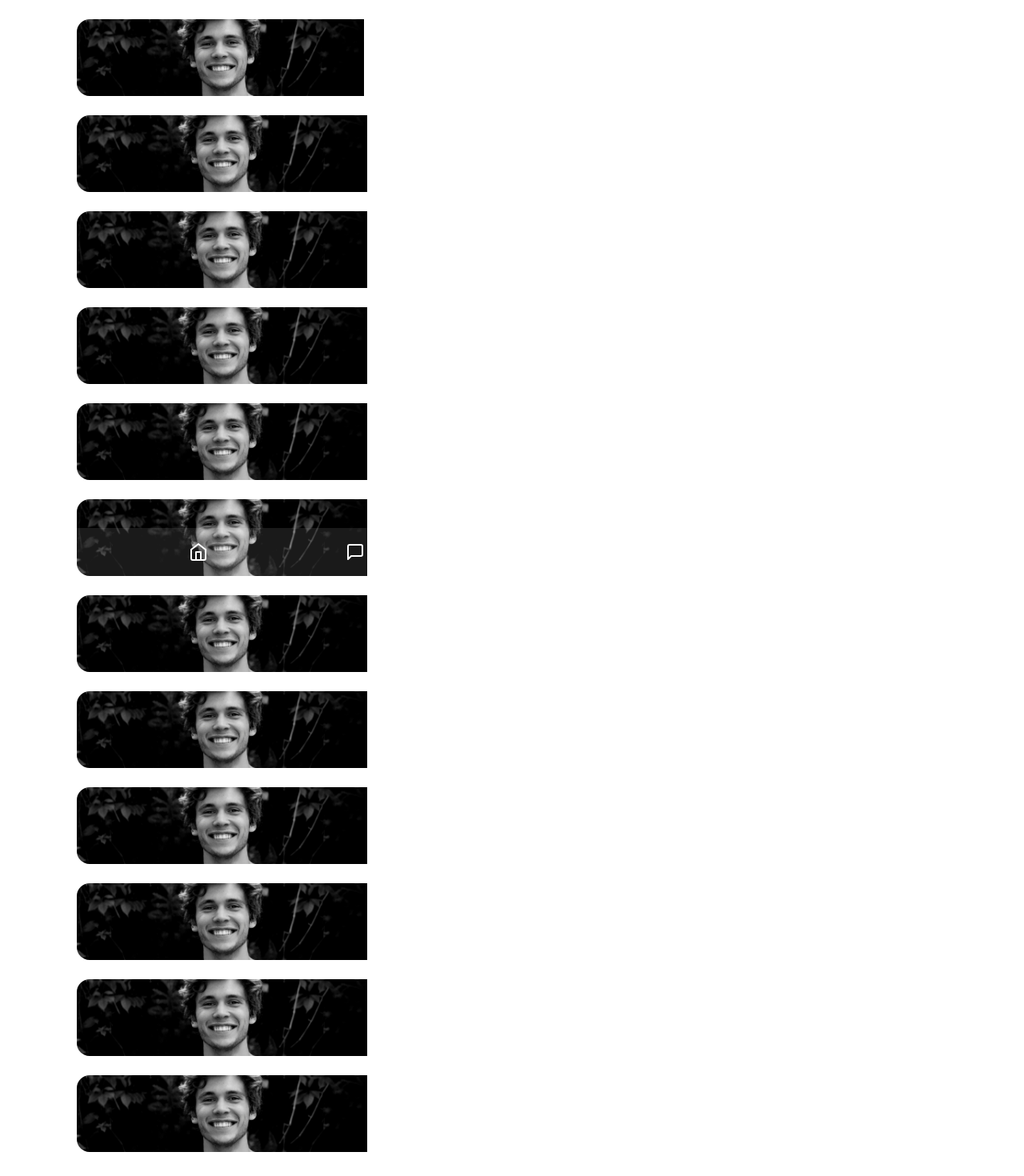
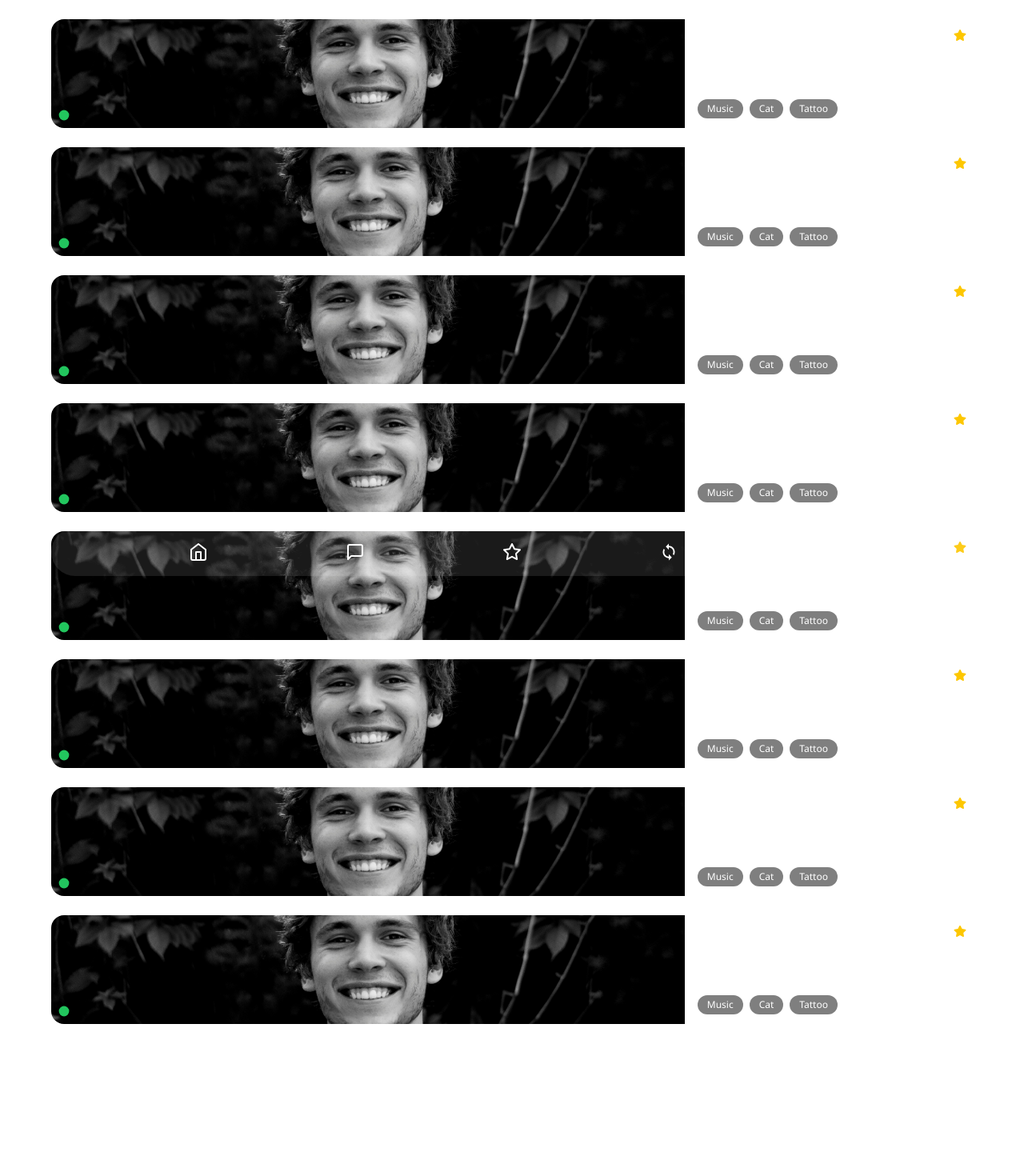
Before and after one commit to kevincalixte/wivy-nextjs, a Next.js app: page /welcome in a window 1280 px wide. Shown: the part 60-1530 px from the top of the page at 80% size. After the commit the page ends 1440 px from the top, so only its background shows below. Built offline with nearby package versions, Linux system fonts and the light colour scheme.

Commit message:
welcome: user test

```diff
--- a/src/app/components/NavbarBottom/NavbarBottom.tsx
+++ b/src/app/components/NavbarBottom/NavbarBottom.tsx
@@ -1,5 +1,5 @@
 import Link from 'next/link'
-import { FiSearch, FiUsers, FiHeart, FiMessageCircle, FiMessageSquare, FiHome, FiUser } from 'react-icons/fi';
+import { FiSearch, FiStar,FiUsers, FiHeart, FiMessageCircle, FiMessageSquare, FiHome, FiUser } from 'react-icons/fi';
 import { IoMdSync } from "react-icons/io";
 
 function NavbarBottom() {
@@ -11,7 +11,7 @@ function NavbarBottom() {
         <ul className='flex gap-3 justify-evenly w-full text-2xl'>
           <li><Link href={""} className="flex items-center gap-1"><FiHome /></Link></li>
           <li><Link href={""} className="flex items-center gap-1"><FiMessageSquare /></Link></li>
-          <li><Link href={""} className="flex items-center gap-1"><FiSearch /></Link></li>
+          <li><Link href={""} className="flex items-center gap-1"><FiStar /></Link></li>
           <li><Link href={""} className="flex items-center gap-1">< IoMdSync /></Link></li>
           <li><Link href={""} className="flex items-center gap-1">< FiUser /></Link></li>
         </ul>
--- a/src/app/components/Tag/Tag.tsx
+++ b/src/app/components/Tag/Tag.tsx
@@ -1,8 +1,8 @@
 import React from 'react'
 
-function Tag() {
+function Tag({ children }: { children: string }) {
     return (
-        <div className=' bg-white/10 '>Tag</div>
+        <div className='text-xs inline-block px-3 py-1 rounded-full bg-black/50  '>{children}</div>
     )
 }
 
--- a/src/app/components/User/User.tsx
+++ b/src/app/components/User/User.tsx
@@ -14,142 +14,138 @@ import {
     GiAquarius,
     GiPisces
 } from "react-icons/gi";
+import { FaStar, FaHeart } from "react-icons/fa";
 function User() {
     return (
-        <div className='mt-18 mb-22'>
-            <div className='flex justify-center'>
-                <article className='flex w-[85%] h-24 bg-white/15 m-3 rounded-2xl overflow-hidden'>
-                    <div className='w-1/2  justify-center  h-full rounded-2xl  '><img className='w-full h-full object-cover' src="/img/home/album-meet/meet1.jpg" alt="" /></div>
-                    <div className='flex  ir  w-full gap-2 px-4 py-1'>
-                        <h2>Theo,</h2>
-                        <span>25 </span>
-                        <GiAries className='' />
-                        {/* <span className=''>Signe astrologique</span> <GiAries/> */}
+        <div className='mt-18 mb-22 flex flex-col items-center'>
+            <article className='flex w-[90%] h-34 bg-white/15 m-3 rounded-2xl overflow-hidden'>
+                <div className='w-3/4 h-full rounded-2xl relative '>
+                    <img className='w-4 h-4 absolute bottom-2 left-2' src="/img/user/user-connected.svg" alt="" />
+                    <img className='w-full h-full object-cover' src="/img/home/album-meet/meet1.jpg" alt="" />
                 </div>
-                    {/* <Tag></Tag> */}
+
+                <div className=' flex flex-col  gap-3 pl-4 pt-1'>
+                    <h2 className='flex gap-2 items-center'>Theo,<span>25 </span> <span>  <GiAries /></span> <span className=' w-full flex gap-1 justify-end p-2'><FaStar className='text-yellow-400'></FaStar></span></h2>
+                    <p className='text-sm'>Lorem ipsum dolor sit, amet consectetur adipisicing elit...</p>
+                    <div className='flex gap-2'>
+                        <Tag>Music</Tag>
+                        <Tag>Cat</Tag>
+                        <Tag>Tattoo</Tag>
+                    </div>
+                </div>
             </article>
+            <article className='flex w-[90%] h-34 bg-white/15 m-3 rounded-2xl overflow-hidden'>
+                <div className='w-3/4 h-full rounded-2xl relative '>
+                    <img className='w-4 h-4 absolute bottom-2 left-2' src="/img/user/user-connected.svg" alt="" />
+                    <img className='w-full h-full object-cover' src="/img/home/album-meet/meet1.jpg" alt="" />
                 </div>
-            <div className='flex justify-center'>
-                <article className='flex w-[85%] h-24 bg-white/15 m-3 rounded-2xl overflow-hidden'>
-                    <div className='w-1/3 h-full rounded-2xl  '><img className='w-full h-full object-cover' src="/img/home/album-meet/meet1.jpg" alt="" /></div>
-                    <div className='flex gap-2 px-4 py-1'>
-                        <h2>Theo,</h2>
-                        <span>25</span> <GiAries />
-                        {/* <span className=''>Signe astrologique</span> <GiAries/> */}
+
+                <div className=' flex flex-col  gap-3 pl-4 pt-1'>
+                    <h2 className='flex gap-2 items-center'>Theo,<span>25 </span> <span>  <GiAries /></span> <span className=' w-full flex gap-1 justify-end p-2'><FaStar className='text-yellow-400'></FaStar></span></h2>
+                    <p className='text-sm'>Lorem ipsum dolor sit, amet consectetur adipisicing elit...</p>
+                    <div className='flex gap-2'>
+                        <Tag>Music</Tag>
+                        <Tag>Cat</Tag>
+                        <Tag>Tattoo</Tag>
                     </div>
-                    {/* <Tag></Tag> */}
+                </div>
             </article>
+            <article className='flex w-[90%] h-34 bg-white/15 m-3 rounded-2xl overflow-hidden'>
+                <div className='w-3/4 h-full rounded-2xl relative '>
+                    <img className='w-4 h-4 absolute bottom-2 left-2' src="/img/user/user-connected.svg" alt="" />
+                    <img className='w-full h-full object-cover' src="/img/home/album-meet/meet1.jpg" alt="" />
                 </div>
-            <div className='flex justify-center'>
-                <article className='flex w-[85%] h-24 bg-white/15 m-3 rounded-2xl overflow-hidden'>
-                    <div className='w-1/3 h-full rounded-2xl  '><img className='w-full h-full object-cover' src="/img/home/album-meet/meet1.jpg" alt="" /></div>
-                    <div className='flex gap-2 px-4 py-1'>
-                        <h2>Theo,</h2>
-                        <span>25</span> <GiAries />
-                        {/* <span className=''>Signe astrologique</span> <GiAries/> */}
+
+                <div className=' flex flex-col  gap-3 pl-4 pt-1'>
+                    <h2 className='flex gap-2 items-center'>Theo,<span>25 </span> <span>  <GiAries /></span> <span className=' w-full flex gap-1 justify-end p-2'><FaStar className='text-yellow-400'></FaStar></span></h2>
+                    <p className='text-sm'>Lorem ipsum dolor sit, amet consectetur adipisicing elit...</p>
+                    <div className='flex gap-2'>
+                        <Tag>Music</Tag>
+                        <Tag>Cat</Tag>
+                        <Tag>Tattoo</Tag>
                     </div>
-                    {/* <Tag></Tag> */}
+                </div>
             </article>
+            <article className='flex w-[90%] h-34 bg-white/15 m-3 rounded-2xl overflow-hidden'>
+                <div className='w-3/4 h-full rounded-2xl relative '>
+                    <img className='w-4 h-4 absolute bottom-2 left-2' src="/img/user/user-connected.svg" alt="" />
+                    <img className='w-full h-full object-cover' src="/img/home/album-meet/meet1.jpg" alt="" />
                 </div>
-            <div className='flex justify-center'>
-                <article className='flex w-[85%] h-24 bg-white/15 m-3 rounded-2xl overflow-hidden'>
-                    <div className='w-1/3 h-full rounded-2xl  '><img className='w-full h-full object-cover' src="/img/home/album-meet/meet1.jpg" alt="" /></div>
-                    <div className='flex gap-2 px-4 py-1'>
-                        <h2>Theo,</h2>
-                        <span>25</span> <GiAries />
-                        {/* <span className=''>Signe astrologique</span> <GiAries/> */}
+
+                <div className=' flex flex-col  gap-3 pl-4 pt-1'>
+                    <h2 className='flex gap-2 items-center'>Theo,<span>25 </span> <span>  <GiAries /></span> <span className=' w-full flex gap-1 justify-end p-2'><FaStar className='text-yellow-400'></FaStar></span></h2>
+                    <p className='text-sm'>Lorem ipsum dolor sit, amet consectetur adipisicing elit...</p>
+                    <div className='flex gap-2'>
+                        <Tag>Music</Tag>
+                        <Tag>Cat</Tag>
+                        <Tag>Tattoo</Tag>
                     </div>
-                    {/* <Tag></Tag> */}
+                </div>
             </article>
+            <article className='flex w-[90%] h-34 bg-white/15 m-3 rounded-2xl overflow-hidden'>
+                <div className='w-3/4 h-full rounded-2xl relative '>
+                    <img className='w-4 h-4 absolute bottom-2 left-2' src="/img/user/user-connected.svg" alt="" />
+                    <img className='w-full h-full object-cover' src="/img/home/album-meet/meet1.jpg" alt="" />
                 </div>
-            <div className='flex justify-center'>
-                <article className='flex w-[85%] h-24 bg-white/15 m-3 rounded-2xl overflow-hidden'>
-                    <div className='w-1/3 h-full rounded-2xl  '><img className='w-full h-full object-cover' src="/img/home/album-meet/meet1.jpg" alt="" /></div>
-                    <div className='flex gap-2 px-4 py-1'>
-                        <h2>Theo,</h2>
-                        <span>25</span> <GiAries />
-                        {/* <span className=''>Signe astrologique</span> <GiAries/> */}
+
+                <div className=' flex flex-col  gap-3 pl-4 pt-1'>
+                    <h2 className='flex gap-2 items-center'>Theo,<span>25 </span> <span>  <GiAries /></span> <span className=' w-full flex gap-1 justify-end p-2'><FaStar className='text-yellow-400'></FaStar></span></h2>
+                    <p className='text-sm'>Lorem ipsum dolor sit, amet consectetur adipisicing elit...</p>
+                    <div className='flex gap-2'>
+                        <Tag>Music</Tag>
+                        <Tag>Cat</Tag>
+                        <Tag>Tattoo</Tag>
                     </div>
-                    {/* <Tag></Tag> */}
+                </div>
             </article>
+            <article className='flex w-[90%] h-34 bg-white/15 m-3 rounded-2xl overflow-hidden'>
+                <div className='w-3/4 h-full rounded-2xl relative '>
+                    <img className='w-4 h-4 absolute bottom-2 left-2' src="/img/user/user-connected.svg" alt="" />
+                    <img className='w-full h-full object-cover' src="/img/home/album-meet/meet1.jpg" alt="" />
                 </div>
-            <div className='flex justify-center'>
-                <article className='flex w-[85%] h-24 bg-white/15 m-3 rounded-2xl overflow-hidden'>
-                    <div className='w-1/3 h-full rounded-2xl  '><img className='w-full h-full object-cover' src="/img/home/album-meet/meet1.jpg" alt="" /></div>
-                    <div className='flex gap-2 px-4 py-1'>
-                        <h2>Theo,</h2>
-                        <span>25</span> <GiAries />
-                        {/* <span className=''>Signe astrologique</span> <GiAries/> */}
+
+                <div className=' flex flex-col  gap-3 pl-4 pt-1'>
+                    <h2 className='flex gap-2 items-center'>Theo,<span>25 </span> <span>  <GiAries /></span> <span className=' w-full flex gap-1 justify-end p-2'><FaStar className='text-yellow-400'></FaStar></span></h2>
+                    <p className='text-sm'>Lorem ipsum dolor sit, amet consectetur adipisicing elit...</p>
+                    <div className='flex gap-2'>
+                        <Tag>Music</Tag>
+                        <Tag>Cat</Tag>
+                        <Tag>Tattoo</Tag>
                     </div>
-                    {/* <Tag></Tag> */}
+                </div>
             </article>
+            <article className='flex w-[90%] h-34 bg-white/15 m-3 rounded-2xl overflow-hidden'>
+                <div className='w-3/4 h-full rounded-2xl relative '>
+                    <img className='w-4 h-4 absolute bottom-2 left-2' src="/img/user/user-connected.svg" alt="" />
+                    <img className='w-full h-full object-cover' src="/img/home/album-meet/meet1.jpg" alt="" />
                 </div>
-            <div className='flex justify-center'>
-                <article className='flex w-[85%] h-24 bg-white/15 m-3 rounded-2xl overflow-hidden'>
-                    <div className='w-1/3 h-full rounded-2xl  '><img className='w-full h-full object-cover' src="/img/home/album-meet/meet1.jpg" alt="" /></div>
-                    <div className='flex gap-2 px-4 py-1'>
-                        <h2>Theo,</h2>
-                        <span>25</span> <GiAries />
-                        {/* <span className=''>Signe astrologique</span> <GiAries/> */}
+
+                <div className=' flex flex-col  gap-3 pl-4 pt-1'>
+                    <h2 className='flex gap-2 items-center'>Theo,<span>25 </span> <span>  <GiAries /></span> <span className=' w-full flex gap-1 justify-end p-2'><FaStar className='text-yellow-400'></FaStar></span></h2>
+                    <p className='text-sm'>Lorem ipsum dolor sit, amet consectetur adipisicing elit...</p>
+                    <div className='flex gap-2'>
+                        <Tag>Music</Tag>
+                        <Tag>Cat</Tag>
+                        <Tag>Tattoo</Tag>
                     </div>
-                    {/* <Tag></Tag> */}
+                </div>
             </article>
+            <article className='flex w-[90%] h-34 bg-white/15 m-3 rounded-2xl overflow-hidden'>
+                <div className='w-3/4 h-full rounded-2xl relative '>
+                    <img className='w-4 h-4 absolute bottom-2 left-2' src="/img/user/user-connected.svg" alt="" />
+                    <img className='w-full h-full object-cover' src="/img/home/album-meet/meet1.jpg" alt="" />
                 </div>
-            <div className='flex justify-center'>
-                <article className='flex w-[85%] h-24 bg-white/15 m-3 rounded-2xl overflow-hidden'>
-                    <div className='w-1/3 h-full rounded-2xl  '><img className='w-full h-full object-cover' src="/img/home/album-meet/meet1.jpg" alt="" /></div>
-                    <div className='flex gap-2 px-4 py-1'>
-                        <h2>Theo,</h2>
-                        <span>25</span> <GiAries />
-                        {/* <span className=''>Signe astrologique</span> <GiAries/> */}
+
+                <div className=' flex flex-col  gap-3 pl-4 pt-1'>
+                    <h2 className='flex gap-2 items-center'>Theo,<span>25 </span> <span>  <GiAries /></span> <span className=' w-full flex gap-1 justify-end p-2'><FaStar className='text-yellow-400'></FaStar></span></h2>
+                    <p className='text-sm'>Lorem ipsum dolor sit, amet consectetur adipisicing elit...</p>
+                    <div className='flex gap-2'>
+                        <Tag>Music</Tag>
+                        <Tag>Cat</Tag>
+                        <Tag>Tattoo</Tag>
                     </div>
-                    {/* <Tag></Tag> */}
+                </div>
             </article>
-            </div>
-            <div className='flex justify-center'>
-                <article className='flex w-[85%] h-24 bg-white/15 m-3 rounded-2xl overflow-hidden'>
-                    <div className='w-1/3 h-full rounded-2xl  '><img className='w-full h-full object-cover' src="/img/home/album-meet/meet1.jpg" alt="" /></div>
-                    <div className='flex gap-2 px-4 py-1'>
-                        <h2>Theo,</h2>
-                        <span>25</span> <GiAries />
-                        {/* <span className=''>Signe astrologique</span> <GiAries/> */}
-                    </div>
-                    {/* <Tag></Tag> */}
-                </article>
-            </div>
-            <div className='flex justify-center'>
-                <article className='flex w-[85%] h-24 bg-white/15 m-3 rounded-2xl overflow-hidden'>
-                    <div className='w-1/3 h-full rounded-2xl  '><img className='w-full h-full object-cover' src="/img/home/album-meet/meet1.jpg" alt="" /></div>
-                    <div className='flex gap-2 px-4 py-1'>
-                        <h2>Theo,</h2>
-                        <span>25</span> <GiAries />
-                        {/* <span className=''>Signe astrologique</span> <GiAries/> */}
-                    </div>
-                    {/* <Tag></Tag> */}
-                </article>
-            </div>
-            <div className='flex justify-center'>
-                <article className='flex w-[85%] h-24 bg-white/15 m-3 rounded-2xl overflow-hidden'>
-                    <div className='w-1/3 h-full rounded-2xl  '><img className='w-full h-full object-cover' src="/img/home/album-meet/meet1.jpg" alt="" /></div>
-                    <div className='flex gap-2 px-4 py-1'>
-                        <h2>Theo,</h2>
-                        <span>25</span> <GiAries />
-                        {/* <span className=''>Signe astrologique</span> <GiAries/> */}
-                    </div>
-                    {/* <Tag></Tag> */}
-                </article>
-            </div>
-            <div className='flex justify-center'>
-                <article className='flex w-[85%] h-24 bg-white/15 m-3 rounded-2xl overflow-hidden'>
-                    <div className='w-1/3 h-full rounded-2xl  '><img className='w-full h-full object-cover' src="/img/home/album-meet/meet1.jpg" alt="" /></div>
-                    <div className='flex gap-2 px-4 py-1'>
-                        <h2>Theo,</h2>
-                        <span>25</span> <GiAries />
-                        {/* <span className=''>Signe astrologique</span> <GiAries/> */}
-                    </div>
-                    {/* <Tag></Tag> */}
-                </article>
-            </div>
         </div>
     )
 }
```
Also changed, not shown: src/app/components/NavbarTop/NavbarTop.tsx (+9 -1 lines). Lines whose indentation alone changed are shown as unchanged.
